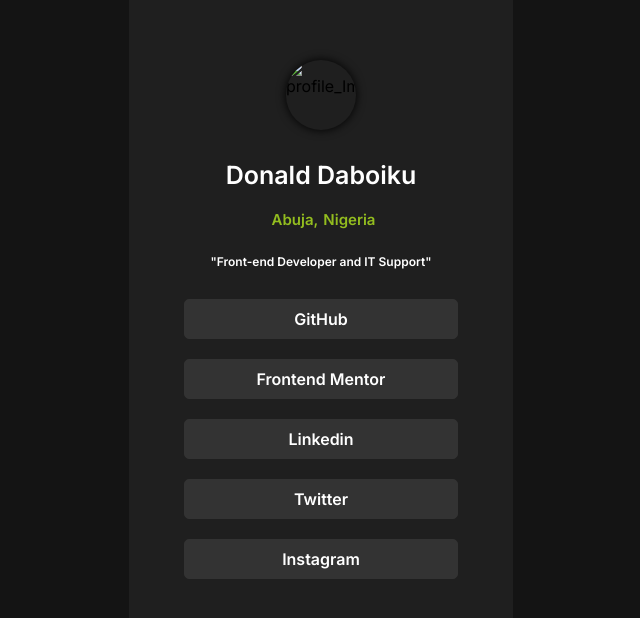
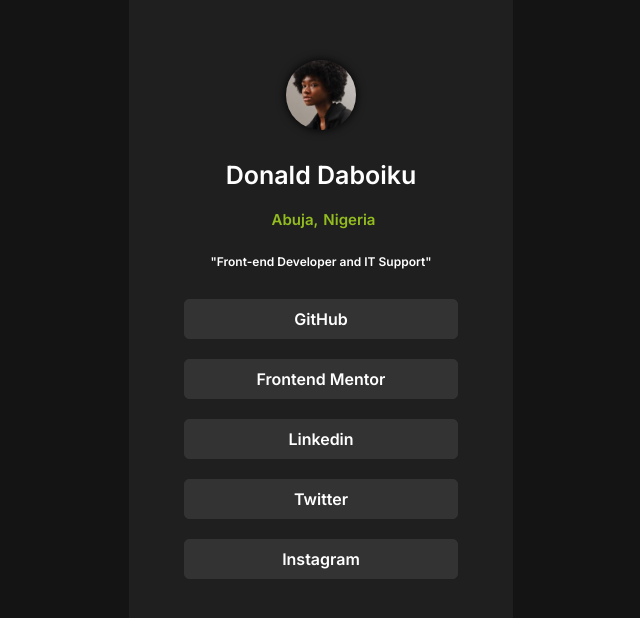
Before and after one commit to oladaboiku/Social-Links-Profile, a plain HTML site: page index.html in a window 1280 px wide. Shown: the part 146-764 px from the top of the page, without its empty margins (319-959 px from the left). Drawn offline with Linux system fonts and the light colour scheme; the site is published under a folder, as on GitHub Pages, so addresses that start at the root find nothing.

Commit message:
fourth commit

```diff
--- a/index.html
+++ b/index.html
@@ -12,7 +12,7 @@
 <body>
     <div class="socialWrap">
         <div class="profileImage">
-            <img src="/image/avatar-jessica.jpeg" alt="profile_Image">
+            <img src="./image/avatar-jessica.jpeg" alt="profile_Image">
         </div>
         <div class="profileName">
             <p>Donald Daboiku</p>
```
